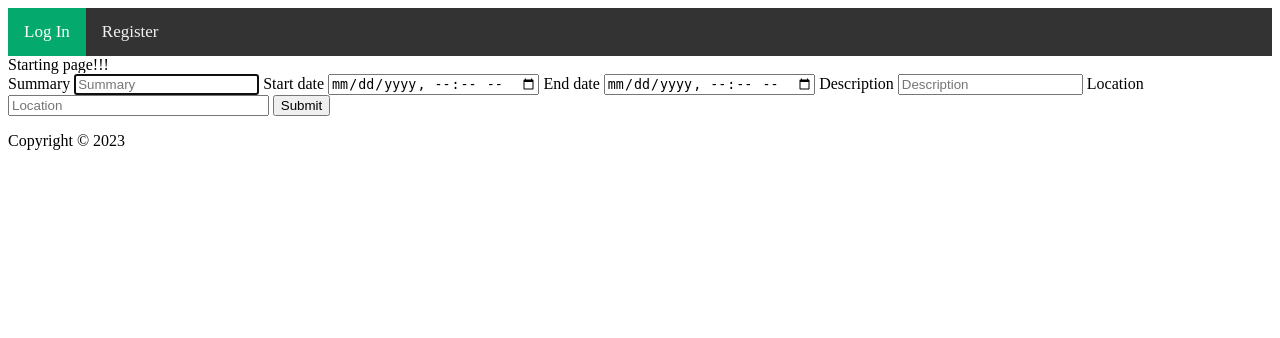
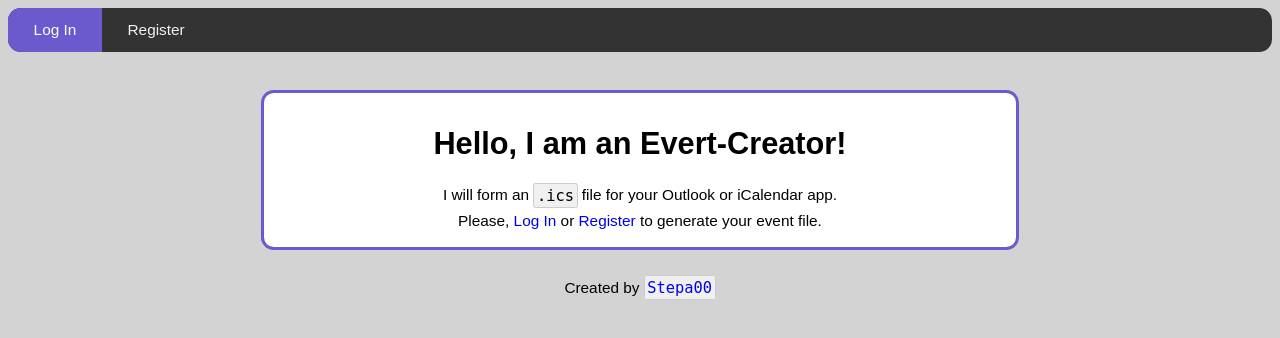
Before and after one commit to stepa00/Event-creator, a Flask app: page / in a window 1280 px wide. Shown: the top 338 px of the page. Run offline with Flask 3, Linux system fonts and the light colour scheme; some libraries are stand-ins or nearby versions.

Commit message:
added css styles and corrected htmls, not history.html

```diff
--- a/static/styles.css
+++ b/static/styles.css
@@ -2,6 +2,7 @@
 .topnav {
     background-color: #333;
     overflow: hidden;
+    border-radius: 1vw;
   }
 
   /* Style the links inside the navigation bar */
@@ -9,9 +10,8 @@
     float: left;
     color: #f2f2f2;
     text-align: center;
-    padding: 14px 16px;
+    padding: 1vw 2vw;
     text-decoration: none;
-    font-size: 17px;
   }
 
   /* Change the color of links on hover */
@@ -22,7 +22,7 @@
 
   /* Add a color to the active/current link */
   .topnav a.active {
-    background-color: #04AA6D;
+    background-color: SlateBlue;
     color: white;
   }
 
@@ -30,7 +30,7 @@
     width: 90%;
     height: 400px;
     background-color: #f0f0f0;
-    border: 1px solid black;
+    border: 1px solid DodgerBlue;
     box-shadow: 2px 2px 5px rgba(0, 0, 0, 0.3);
     margin: 20px;
   }
@@ -39,7 +39,7 @@
     width: 40%;
     height: 25px;
     background-color: #f0f0f0;
-    border: 1px solid black;
+    border: 1px solid DodgerBlue;
     box-shadow: 2px 2px 5px rgba(0, 0, 0, 0.3);
     margin: 20px;
   }
@@ -47,3 +47,82 @@
   #autocomplete {
     width: 20%;
   }
+
+body {
+  font-size: 1.2vw; /* font size compatibility using viewport */
+  background-color: LightGray;
+  font-family: Arial, Helvetica, sans-serif; /* Fallback arrangement to increase compatibility */
+}
+
+.center {
+  max-width: 100%; /* If webpage will be of smaller dimensions */
+  margin: 3% 20% 2% 20%;
+  background-color: white;
+  border-style: solid;
+  border-width: 0.3vw;
+  border-color: SlateBlue;
+  border-radius: 1vw;
+  padding: 1vw;
+}
+
+.errors {
+  background-color: Tomato;
+}
+
+h1 {
+  text-align: center;
+}
+
+p {
+  padding: 0.3vw;
+  margin: 0vw;
+  text-align: center;
+}
+
+/* style for markdown like code box */
+.code-box {
+    background-color: #f0f0f0;
+    border: 0.1vw solid #ccc;
+    padding: 0.2vw;
+    border-radius: 0.2vw;
+}
+
+a:link {
+  text-decoration: none;
+}
+
+a:visited {
+  text-decoration: none;
+}
+
+a:hover {
+  color: slateblue;
+}
+
+a:active {
+  color: slateblue;
+}
+
+.footer {
+  text-align: center;
+}
+
+input {
+  font-size: large;
+  margin: 0.5vw 0;
+  width: 100%;
+  padding: 0.5vw 0.5vw;
+  box-sizing: border-box;
+}
+
+input[type=submit] {
+  width: 100%;
+  background-color: slateblue;
+  border: solid;
+  border-radius: 1vw;
+  margin: 0.5vw 0;
+  color: white;
+  padding: 0.5vw 0.5vw;
+  text-decoration: none;
+  cursor: pointer;
+}
--- a/templates/index.html
+++ b/templates/index.html
@@ -5,39 +5,25 @@
 {% endblock %}
 
 {% block main %}
+
     {% if session["username"] %}
-        <!-- Create a form for the event -->
-        Event form
-        <form action="\" method="post">
-            <lable for="summary">Summary</lable>
-            <input type="text" autocomplete="off" autofocus="off" id="summary" name="summary" placeholder="Summary">
-            <lable for="dtstart">Start date</lable>
-            <input type="datetime-local" id="dtstart" name="dtstart">
-            <lable for="dtend">End date</lable>
-            <input type="datetime-local" id="dtend" name="dtend">
-            <lable for="description">Description</lable>
-            <input type="text" autocomplete="off" autofocus="off" id="description" name="description" placeholder="Description">
-            <lable for="location">Location</lable>
-            <input type="text" autocomplete="off" autofocus="off" id="autocomplete" name="location" placeholder="Location">
-            <input type="submit" value="Submit">
-        </form>
-    {% else %}
-        <!-- Create a starting page -->
-        Starting page!!!
-        <form action="\" method="post">
-            <lable for="summary">Summary</lable>
-            <input type="text" autocomplete="off" autofocus="off" id="summary" name="summary" placeholder="Summary">
-            <lable for="dtstart">Start date</lable>
-            <input type="datetime-local" id="dtstart" name="dtstart">
-            <lable for="dtend">End date</lable>
-            <input type="datetime-local" id="dtend" name="dtend">
-            <lable for="description">Description</lable>
-            <input type="text" autocomplete="off" autofocus="off" id="description" name="description" placeholder="Description">
-            <lable for="location">Location</lable>
-            <input type="text" autocomplete="off" autofocus="off" id="autocomplete" name="location" placeholder="Location">
-            <input type="submit" value="Submit">
-        </form>
-
+        <div class="center">
+            <h1>Create your event</h1>
+            <!-- Create a form for the event -->
+            <form action="\" method="post">
+                <lable for="summary">Summary</lable><br>
+                <input type="text" autocomplete="off" autofocus="off" id="summary" name="summary" placeholder="Name your event"><br>
+                <lable for="dtstart">Start date</lable><br>
+                <input type="datetime-local" id="dtstart" name="dtstart"><br>
+                <lable for="dtend">End date</lable><br>
+                <input type="datetime-local" id="dtend" name="dtend"><br>
+                <lable for="description">Description</lable><br>
+                <input type="text" autocomplete="off" autofocus="off" id="description" name="description" placeholder="Additional notes"><br>
+                <lable for="location">Location</lable><br>
+                <input type="text" autocomplete="off" autofocus="off" id="autocomplete" name="location" placeholder="Location"><br>
+                <input type="submit" value="Submit">
+            </form>
+        </div>
         <script>
             let autocomplete
             function initAutocomplete() {
@@ -64,6 +50,12 @@
                 }
             }
         </script>
-
+    {% else %}
+        <!-- Create a starting page -->
+        <div class="center">
+            <h1>Hello, I am an Evert-Creator!</h1>
+            <p>I will form an <code class="code-box">.ics</code> file for your Outlook or iCalendar app.</p>
+            <p>Please, <a href="/login">Log In</a> or <a href="/register">Register</a> to generate your event file.</p>
+        </div>
     {% endif %}
 {% endblock %}
--- a/templates/layout.html
+++ b/templates/layout.html
@@ -16,7 +16,7 @@
         <a href="/logout">Logout</a>
       </nav>
     {% else %}
-    <!-- Navigation for NOT loged in users -->
+    <!-- Navigation for NOT logged in users -->
       <nav class="topnav">
         <a class="active" href="/login">Log In</a>
         <a href="/register">Register</a>
@@ -27,7 +27,7 @@
         {% block main %}{% endblock %}
     </main>
     <footer>
-      <p>Copyright © 2023</p>
+      <p>Created by <a href=https://github.com/stepa00><code class="code-box">Stepa00</code></a></p>
     </footer>
   </body>
 </html>
```
Also changed, not shown: templates/login.html (+14 -10 lines), templates/register.html (+10 -7 lines), templates/settings.html (+12 -9 lines), README.md.
